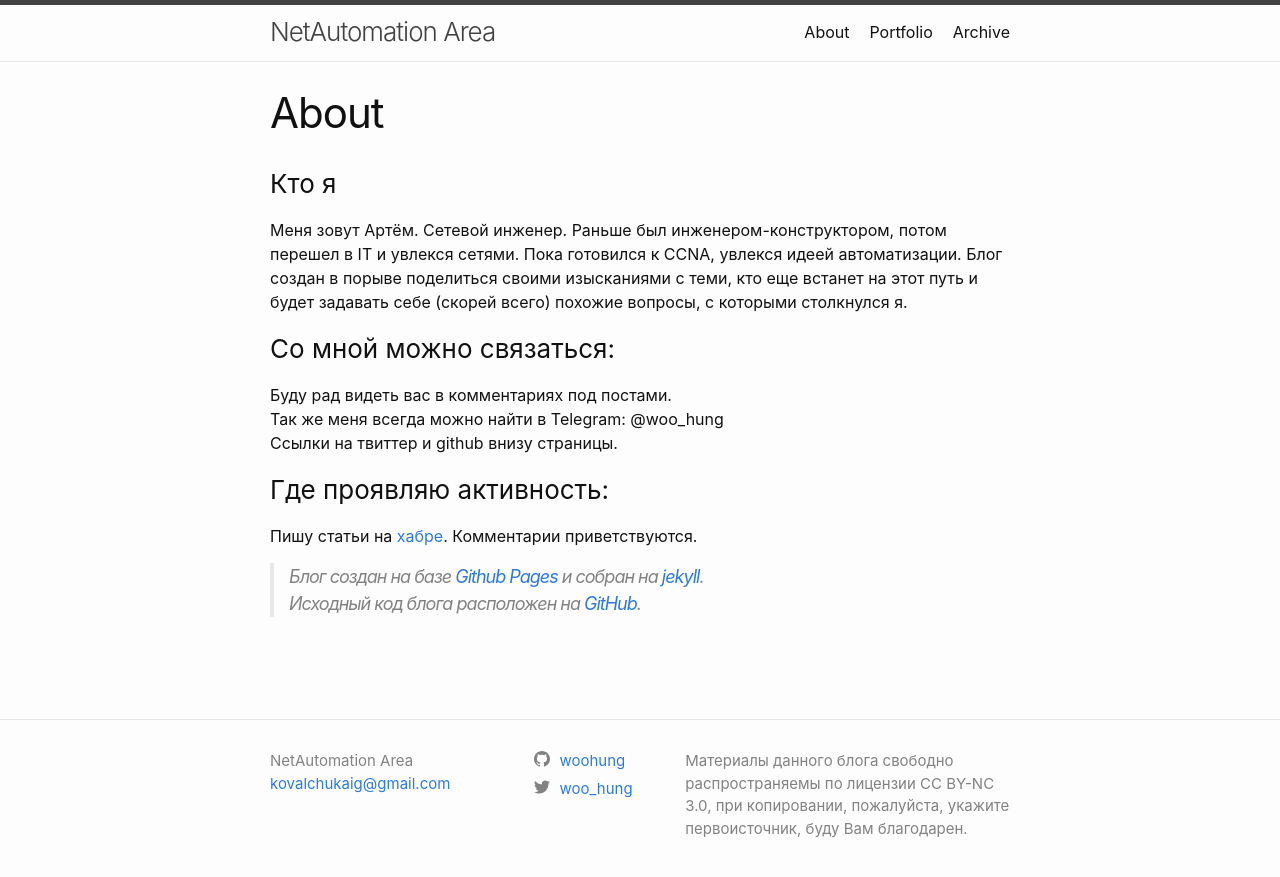
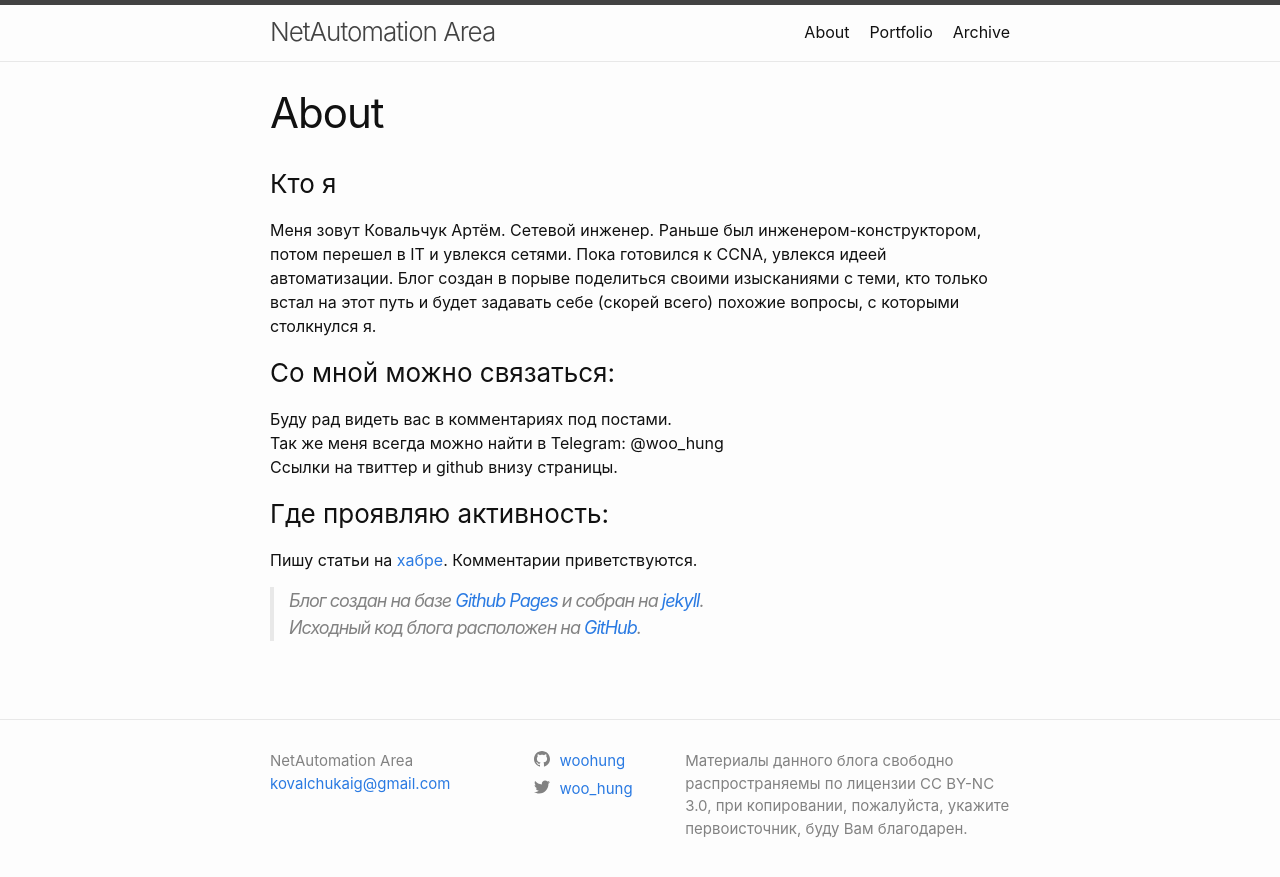
Before and after one commit to woohung/woohung.github.io, a Jekyll site: the page built from about.md, in a window 1280 px wide. Shown: the top 877 px of the page. Built offline with Jekyll 4.4.1, drawn with Linux system fonts in a browser that asks for light colours.

Commit message:
Update about.md

```diff
--- a/about.md
+++ b/about.md
@@ -4,9 +4,9 @@ title: About
 permalink: /about/
 ---
 ### Кто я
-Меня зовут Артём. Сетевой инженер.
+Меня зовут Ковальчук Артём. Сетевой инженер.
 Раньше был инженером-конструктором, потом перешел в IT и увлекся сетями.
-Пока готовился к CCNA, увлекся идеей автоматизации. Блог создан в порыве поделиться своими изысканиями с теми, кто еще встанет на этот путь и будет задавать себе (скорей всего) похожие вопросы, с которыми столкнулся я.
+Пока готовился к CCNA, увлекся идеей автоматизации. Блог создан в порыве поделиться своими изысканиями с теми, кто только встал на этот путь и будет задавать себе (скорей всего) похожие вопросы, с которыми столкнулся я.
 
 ### Со мной можно связаться:
 Буду рад видеть вас в комментариях под постами.
```
